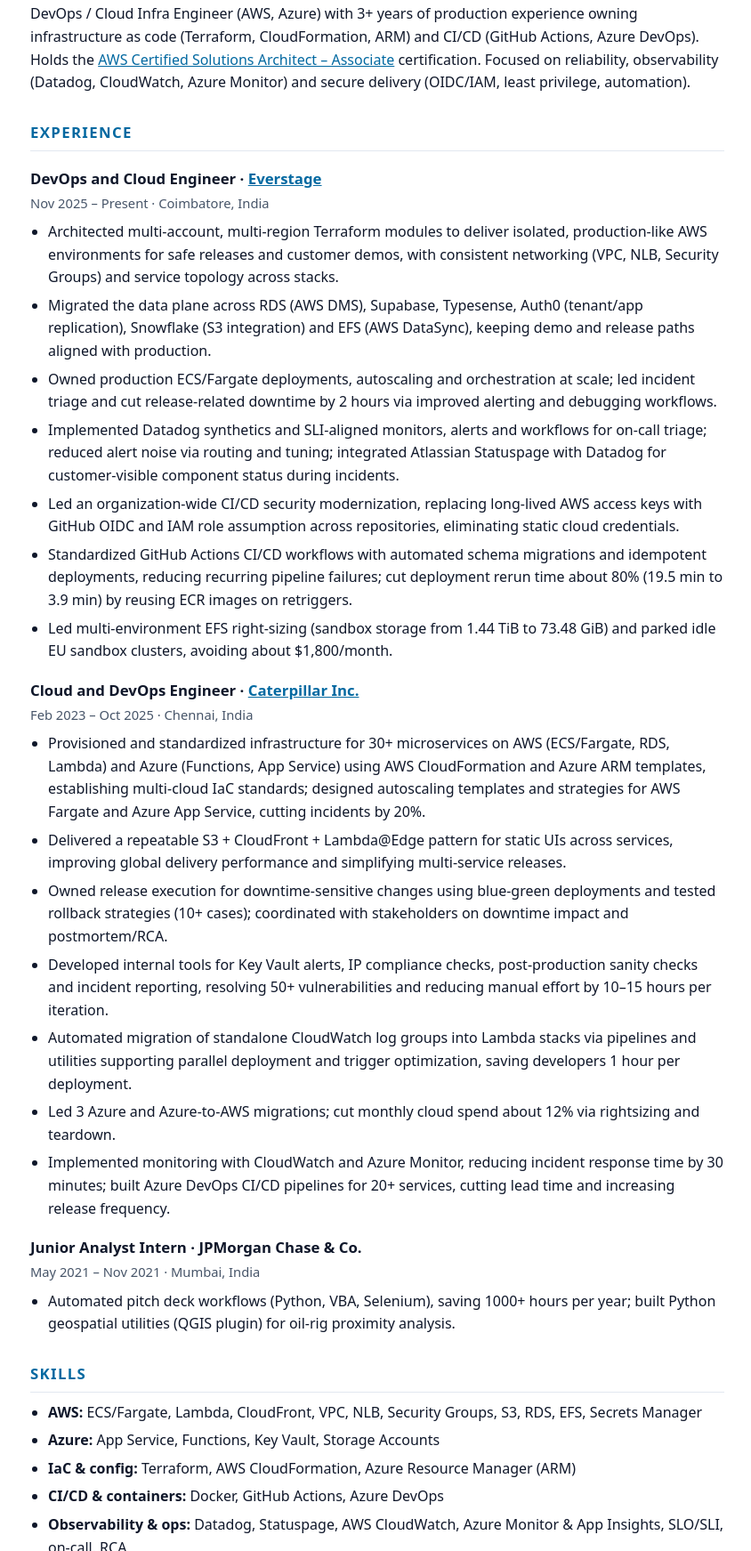
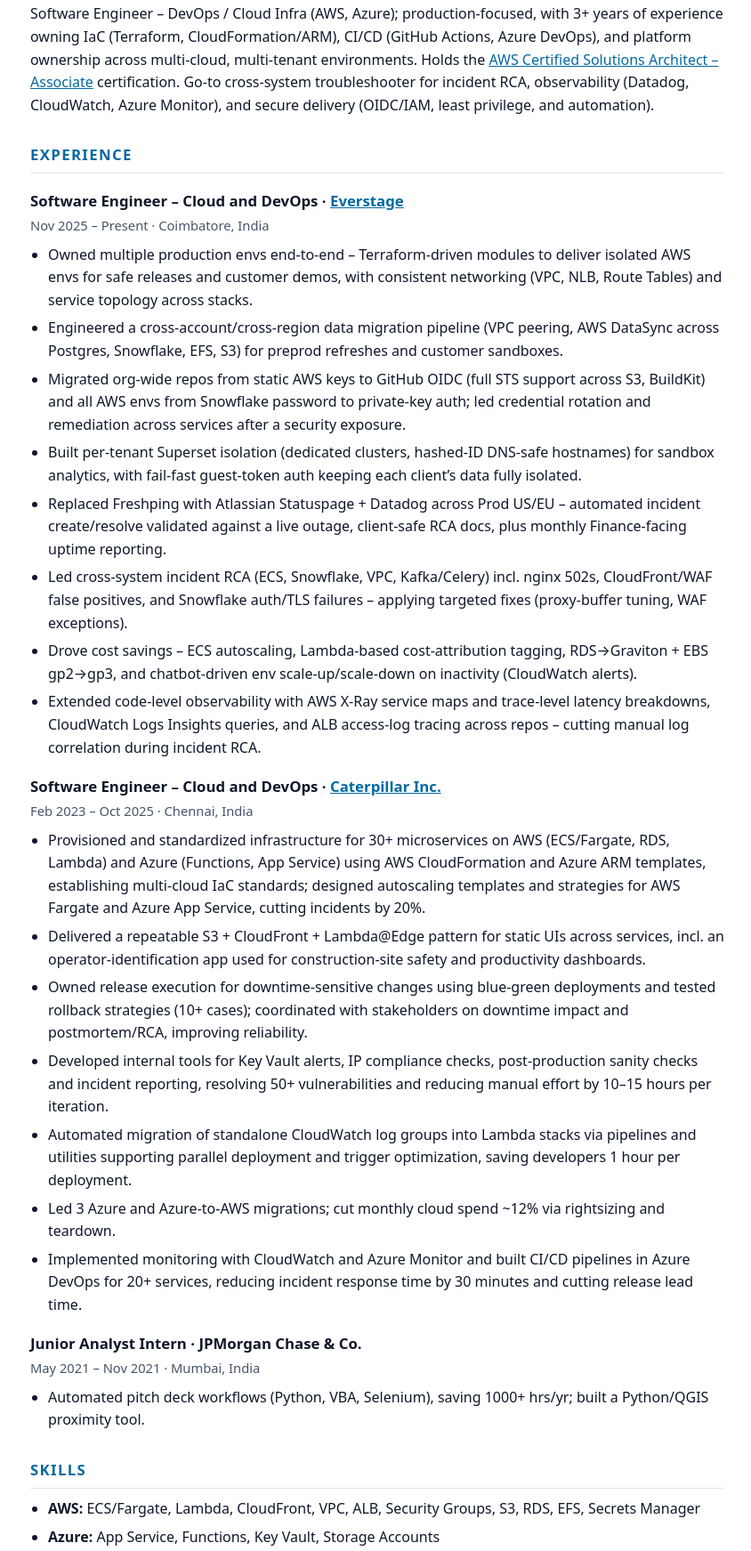
Before and after one commit to DeepanNarayanaMoorthy/DeepanNarayanaMoorthy.github.io, a plain HTML site: page resume/index.html in a window 1280 px wide. Shown: the part 370-2113 px from the top of the page at 89% size, without its empty margins (216-1060 px from the left). Drawn offline with Linux system fonts and the light colour scheme.

Commit message:
Update HTML resume (/resume/) to match latest v3 PDF content
Was still showing an old version of the summary, job titles, and bullets
for Everstage/Caterpillar/JPMorgan, and the old AWS skills line (NLB
instead of ALB). Ported over the current wording from the v3 resume's
ATS text export.

Co-Authored-By: Claude Sonnet 5 <noreply@anthropic.com>

```diff
--- a/resume/index.html
+++ b/resume/index.html
@@ -72,42 +72,43 @@
   </header>
 
   <h2>Summary</h2>
-  <p>DevOps / Cloud Infra Engineer (AWS, Azure) with 3+ years of production experience owning infrastructure as code (Terraform, CloudFormation, ARM) and CI/CD (GitHub Actions, Azure DevOps). Holds the <a href="https://www.credly.com/badges/3be2db96-3394-4eb4-ac1f-1734905cf01d/public_url">AWS Certified Solutions Architect &ndash; Associate</a> certification. Focused on reliability, observability (Datadog, CloudWatch, Azure Monitor) and secure delivery (OIDC/IAM, least privilege, automation).</p>
+  <p>Software Engineer &ndash; DevOps / Cloud Infra (AWS, Azure); production-focused, with 3+ years of experience owning IaC (Terraform, CloudFormation/ARM), CI/CD (GitHub Actions, Azure DevOps), and platform ownership across multi-cloud, multi-tenant environments. Holds the <a href="https://www.credly.com/badges/3be2db96-3394-4eb4-ac1f-1734905cf01d/public_url">AWS Certified Solutions Architect &ndash; Associate</a> certification. Go-to cross-system troubleshooter for incident RCA, observability (Datadog, CloudWatch, Azure Monitor), and secure delivery (OIDC/IAM, least privilege, and automation).</p>
 
   <h2>Experience</h2>
-  <h3>DevOps and Cloud Engineer &middot; <a href="https://www.everstage.com">Everstage</a></h3>
+  <h3>Software Engineer &ndash; Cloud and DevOps &middot; <a href="https://www.everstage.com">Everstage</a></h3>
   <div class="when">Nov 2025 &ndash; Present &middot; Coimbatore, India</div>
   <ul>
-    <li>Architected multi-account, multi-region Terraform modules to deliver isolated, production-like AWS environments for safe releases and customer demos, with consistent networking (VPC, NLB, Security Groups) and service topology across stacks.</li>
-    <li>Migrated the data plane across RDS (AWS DMS), Supabase, Typesense, Auth0 (tenant/app replication), Snowflake (S3 integration) and EFS (AWS DataSync), keeping demo and release paths aligned with production.</li>
-    <li>Owned production ECS/Fargate deployments, autoscaling and orchestration at scale; led incident triage and cut release-related downtime by 2 hours via improved alerting and debugging workflows.</li>
-    <li>Implemented Datadog synthetics and SLI-aligned monitors, alerts and workflows for on-call triage; reduced alert noise via routing and tuning; integrated Atlassian Statuspage with Datadog for customer-visible component status during incidents.</li>
-    <li>Led an organization-wide CI/CD security modernization, replacing long-lived AWS access keys with GitHub OIDC and IAM role assumption across repositories, eliminating static cloud credentials.</li>
-    <li>Standardized GitHub Actions CI/CD workflows with automated schema migrations and idempotent deployments, reducing recurring pipeline failures; cut deployment rerun time about 80% (19.5 min to 3.9 min) by reusing ECR images on retriggers.</li>
-    <li>Led multi-environment EFS right-sizing (sandbox storage from 1.44 TiB to 73.48 GiB) and parked idle EU sandbox clusters, avoiding about $1,800/month.</li>
+    <li>Owned multiple production envs end-to-end &ndash; Terraform-driven modules to deliver isolated AWS envs for safe releases and customer demos, with consistent networking (VPC, NLB, Route Tables) and service topology across stacks.</li>
+    <li>Engineered a cross-account/cross-region data migration pipeline (VPC peering, AWS DataSync across Postgres, Snowflake, EFS, S3) for preprod refreshes and customer sandboxes.</li>
+    <li>Migrated org-wide repos from static AWS keys to GitHub OIDC (full STS support across S3, BuildKit) and all AWS envs from Snowflake password to private-key auth; led credential rotation and remediation across services after a security exposure.</li>
+    <li>Built per-tenant Superset isolation (dedicated clusters, hashed-ID DNS-safe hostnames) for sandbox analytics, with fail-fast guest-token auth keeping each client&rsquo;s data fully isolated.</li>
+    <li>Replaced Freshping with Atlassian Statuspage + Datadog across Prod US/EU &ndash; automated incident create/resolve validated against a live outage, client-safe RCA docs, plus monthly Finance-facing uptime reporting.</li>
+    <li>Led cross-system incident RCA (ECS, Snowflake, VPC, Kafka/Celery) incl. nginx 502s, CloudFront/WAF false positives, and Snowflake auth/TLS failures &ndash; applying targeted fixes (proxy-buffer tuning, WAF exceptions).</li>
+    <li>Drove cost savings &ndash; ECS autoscaling, Lambda-based cost-attribution tagging, RDS&rarr;Graviton + EBS gp2&rarr;gp3, and chatbot-driven env scale-up/scale-down on inactivity (CloudWatch alerts).</li>
+    <li>Extended code-level observability with AWS X-Ray service maps and trace-level latency breakdowns, CloudWatch Logs Insights queries, and ALB access-log tracing across repos &ndash; cutting manual log correlation during incident RCA.</li>
   </ul>
 
-  <h3>Cloud and DevOps Engineer &middot; <a href="https://www.caterpillar.com">Caterpillar Inc.</a></h3>
+  <h3>Software Engineer &ndash; Cloud and DevOps &middot; <a href="https://www.caterpillar.com">Caterpillar Inc.</a></h3>
   <div class="when">Feb 2023 &ndash; Oct 2025 &middot; Chennai, India</div>
   <ul>
     <li>Provisioned and standardized infrastructure for 30+ microservices on AWS (ECS/Fargate, RDS, Lambda) and Azure (Functions, App Service) using AWS CloudFormation and Azure ARM templates, establishing multi-cloud IaC standards; designed autoscaling templates and strategies for AWS Fargate and Azure App Service, cutting incidents by 20%.</li>
-    <li>Delivered a repeatable S3 + CloudFront + Lambda@Edge pattern for static UIs across services, improving global delivery performance and simplifying multi-service releases.</li>
-    <li>Owned release execution for downtime-sensitive changes using blue-green deployments and tested rollback strategies (10+ cases); coordinated with stakeholders on downtime impact and postmortem/RCA.</li>
+    <li>Delivered a repeatable S3 + CloudFront + Lambda@Edge pattern for static UIs across services, incl. an operator-identification app used for construction-site safety and productivity dashboards.</li>
+    <li>Owned release execution for downtime-sensitive changes using blue-green deployments and tested rollback strategies (10+ cases); coordinated with stakeholders on downtime impact and postmortem/RCA, improving reliability.</li>
     <li>Developed internal tools for Key Vault alerts, IP compliance checks, post-production sanity checks and incident reporting, resolving 50+ vulnerabilities and reducing manual effort by 10&ndash;15 hours per iteration.</li>
     <li>Automated migration of standalone CloudWatch log groups into Lambda stacks via pipelines and utilities supporting parallel deployment and trigger optimization, saving developers 1 hour per deployment.</li>
-    <li>Led 3 Azure and Azure-to-AWS migrations; cut monthly cloud spend about 12% via rightsizing and teardown.</li>
-    <li>Implemented monitoring with CloudWatch and Azure Monitor, reducing incident response time by 30 minutes; built Azure DevOps CI/CD pipelines for 20+ services, cutting lead time and increasing release frequency.</li>
+    <li>Led 3 Azure and Azure-to-AWS migrations; cut monthly cloud spend ~12% via rightsizing and teardown.</li>
+    <li>Implemented monitoring with CloudWatch and Azure Monitor and built CI/CD pipelines in Azure DevOps for 20+ services, reducing incident response time by 30 minutes and cutting release lead time.</li>
   </ul>
 
   <h3>Junior Analyst Intern &middot; JPMorgan Chase &amp; Co.</h3>
   <div class="when">May 2021 &ndash; Nov 2021 &middot; Mumbai, India</div>
   <ul>
-    <li>Automated pitch deck workflows (Python, VBA, Selenium), saving 1000+ hours per year; built Python geospatial utilities (QGIS plugin) for oil-rig proximity analysis.</li>
+    <li>Automated pitch deck workflows (Python, VBA, Selenium), saving 1000+ hrs/yr; built a Python/QGIS proximity tool.</li>
   </ul>
 
   <h2>Skills</h2>
   <ul>
-    <li><strong>AWS:</strong> ECS/Fargate, Lambda, CloudFront, VPC, NLB, Security Groups, S3, RDS, EFS, Secrets Manager</li>
+    <li><strong>AWS:</strong> ECS/Fargate, Lambda, CloudFront, VPC, ALB, Security Groups, S3, RDS, EFS, Secrets Manager</li>
     <li><strong>Azure:</strong> App Service, Functions, Key Vault, Storage Accounts</li>
     <li><strong>IaC &amp; config:</strong> Terraform, AWS CloudFormation, Azure Resource Manager (ARM)</li>
     <li><strong>CI/CD &amp; containers:</strong> Docker, GitHub Actions, Azure DevOps</li>
```
